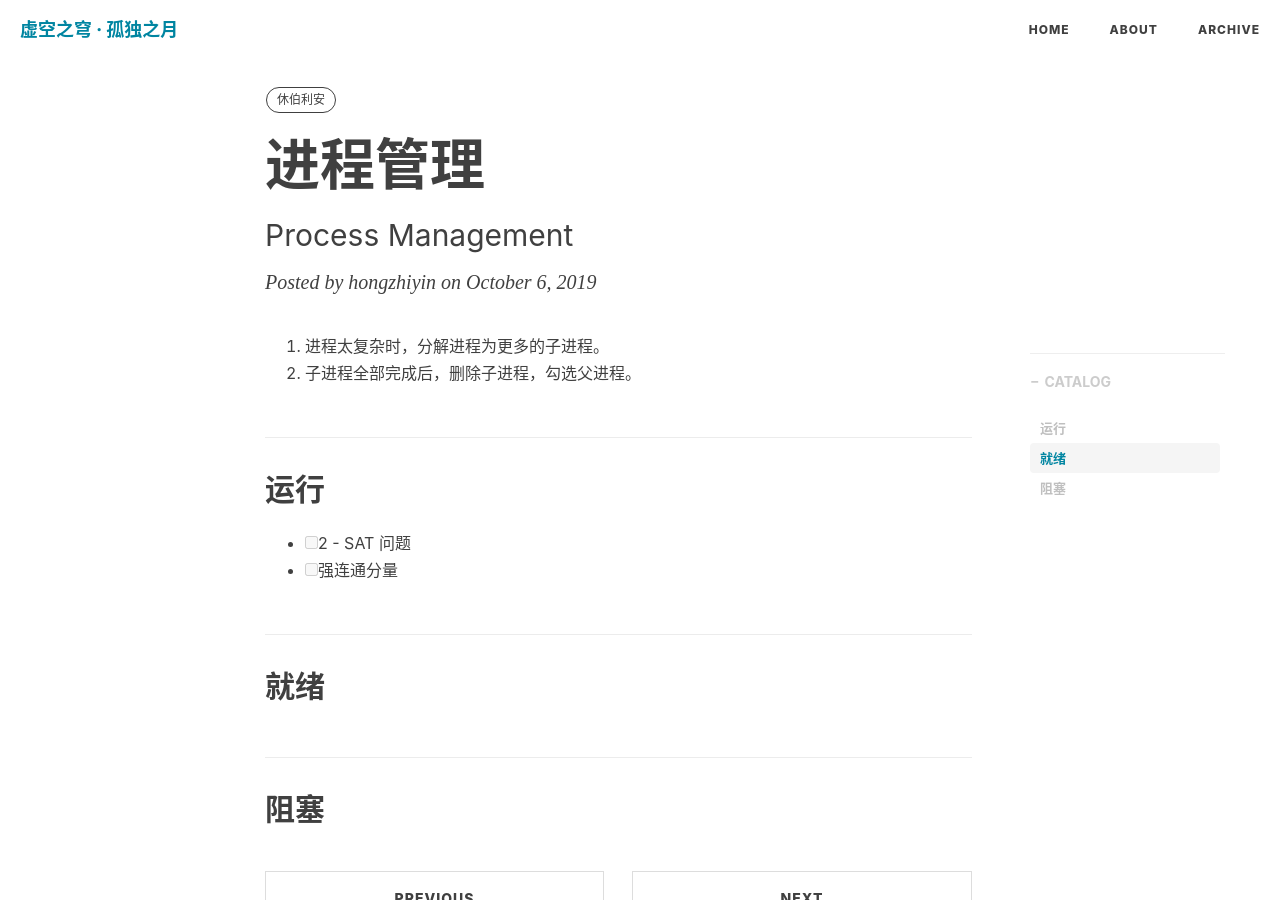
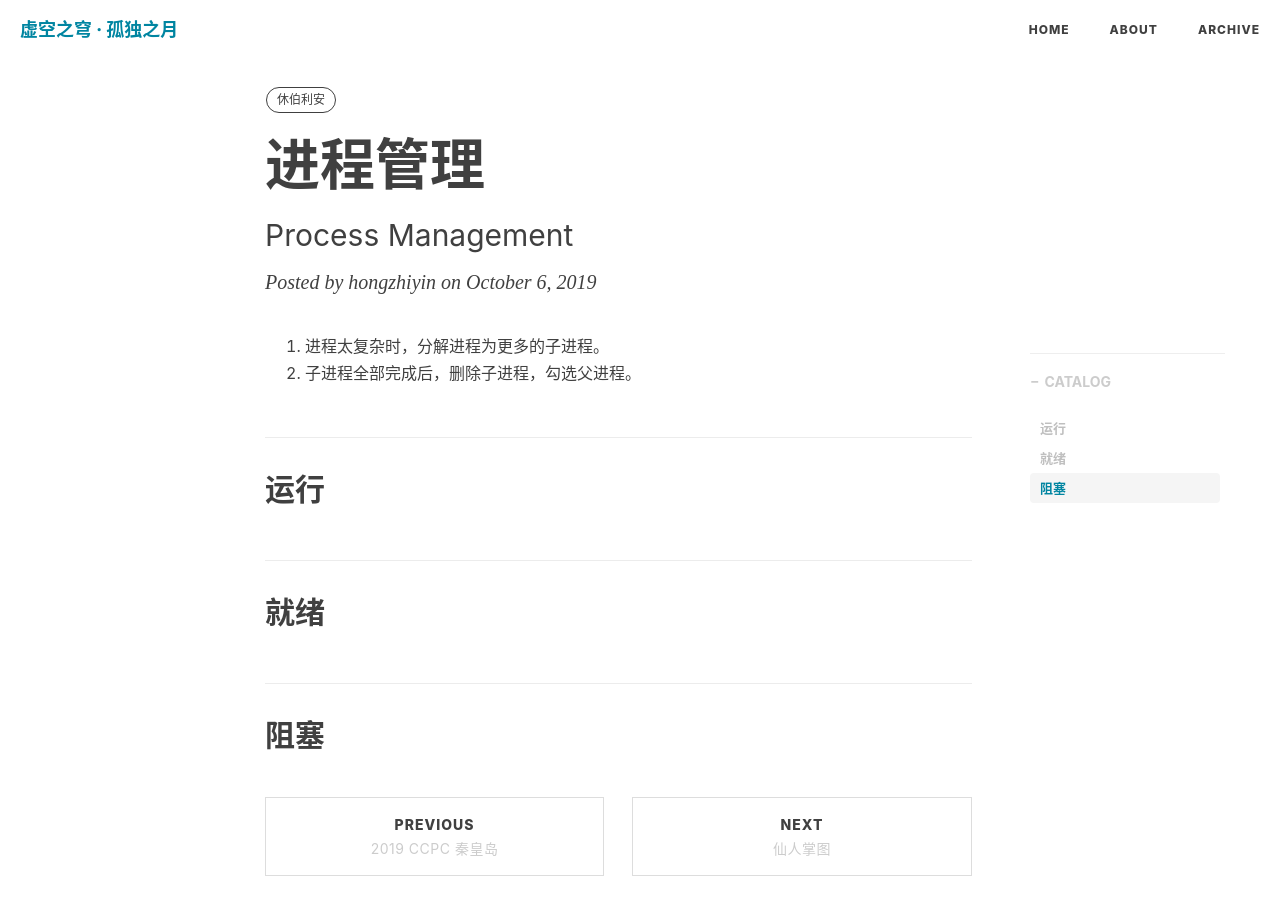
Before and after one commit to hongzhiyin/hongzhiyin.github.io, a Jekyll site: the page built from _posts/Hyperion/2019-10-06-process-management.md, in a window 1280 px wide and 900 px high. Built offline with Jekyll 4.4.1, drawn with Linux system fonts in a browser that asks for light colours; nearby versions of some CDN libraries; comment, search, counter and statistics services are not loaded.

Commit message:
Update 2019-10-06-process-management.md

```diff
--- a/_posts/Hyperion/2019-10-06-process-management.md
+++ b/_posts/Hyperion/2019-10-06-process-management.md
@@ -14,8 +14,7 @@ tags:
 
 ## 运行
 
-- [ ] 2 - SAT 问题
-- [ ] 强连通分量
+
 
 
 
```
